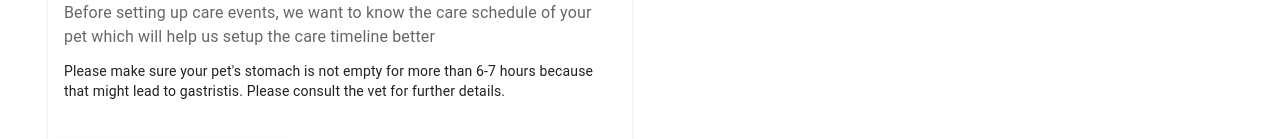
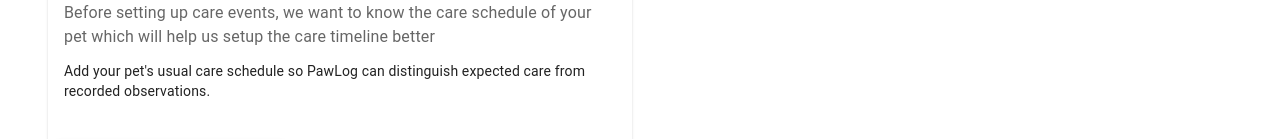
Before and after one commit to procheta1999/pawlog-app, a Next.js app: page /dashboard/today in a window 1280 px wide. Shown: the part 671-810 px from the top of the page. Built offline with nearby package versions, Linux system fonts and the light colour scheme; no server answers; the database is empty; what @mui/material-nextjs would draw is missing.

Commit message:
content refactor

```diff
--- a/src/app/dashboard/today/components/CareScheduleCard.js
+++ b/src/app/dashboard/today/components/CareScheduleCard.js
@@ -45,7 +45,7 @@
                     </Typography>
                     <Typography sx={{ color: 'text.secondary', mb: 1.5 }}>Before setting up care events, we want to know the care schedule of your pet which will help us setup the care timeline better</Typography>
                     <Typography variant="body2" sx={{ mb: 2 }}>
-                        Please make sure your pet&apos;s stomach is not empty for more than 6-7 hours because that might lead to gastristis. Please consult the vet for further details.
+                        Add your pet's usual care schedule so PawLog can distinguish expected care from recorded observations.
                     </Typography>
                     {timelineItems.length > 0 && (
                         <Timeline items={timelineItems} onEventMenuAction={onEventMenuAction} />
```
